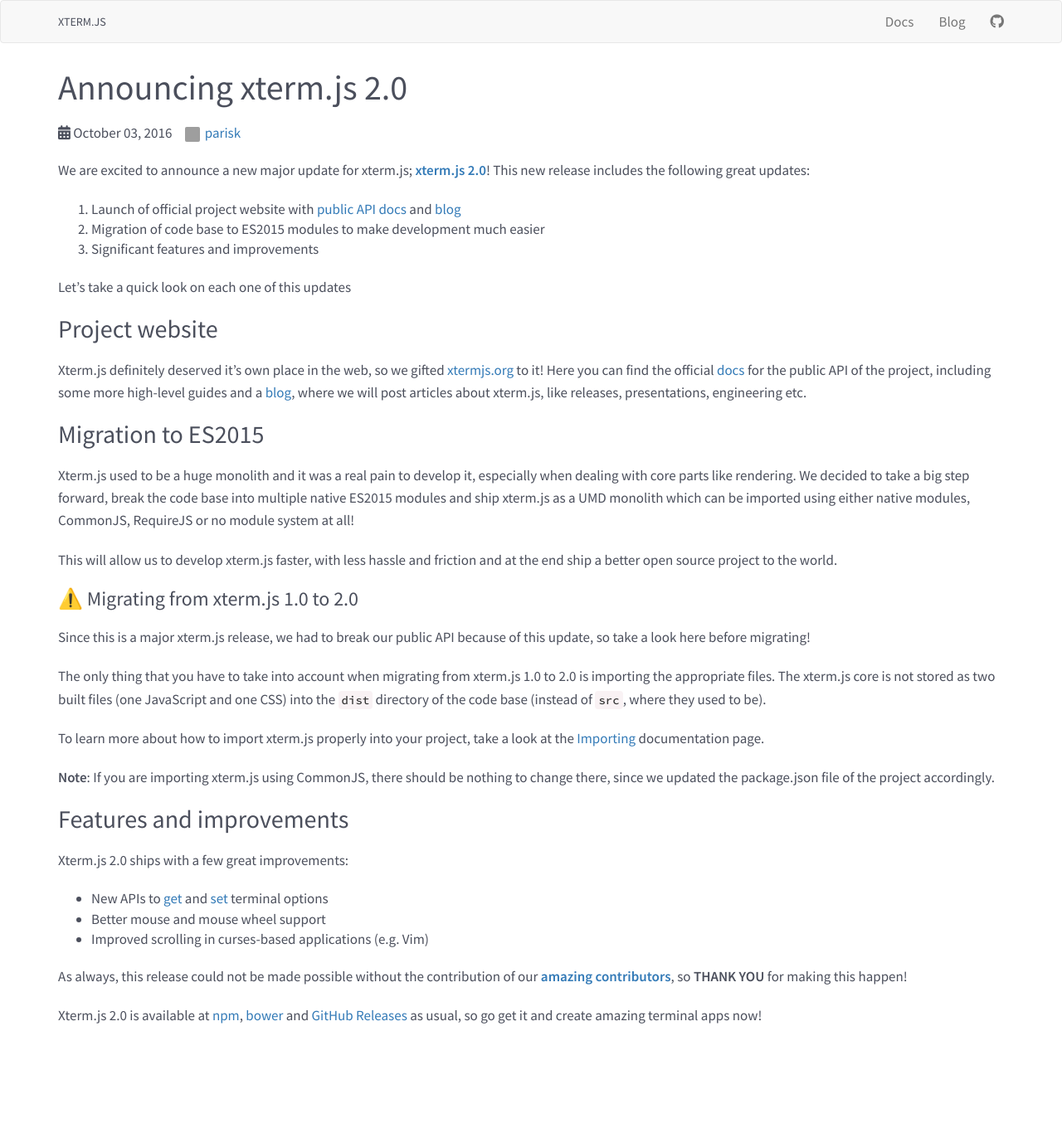
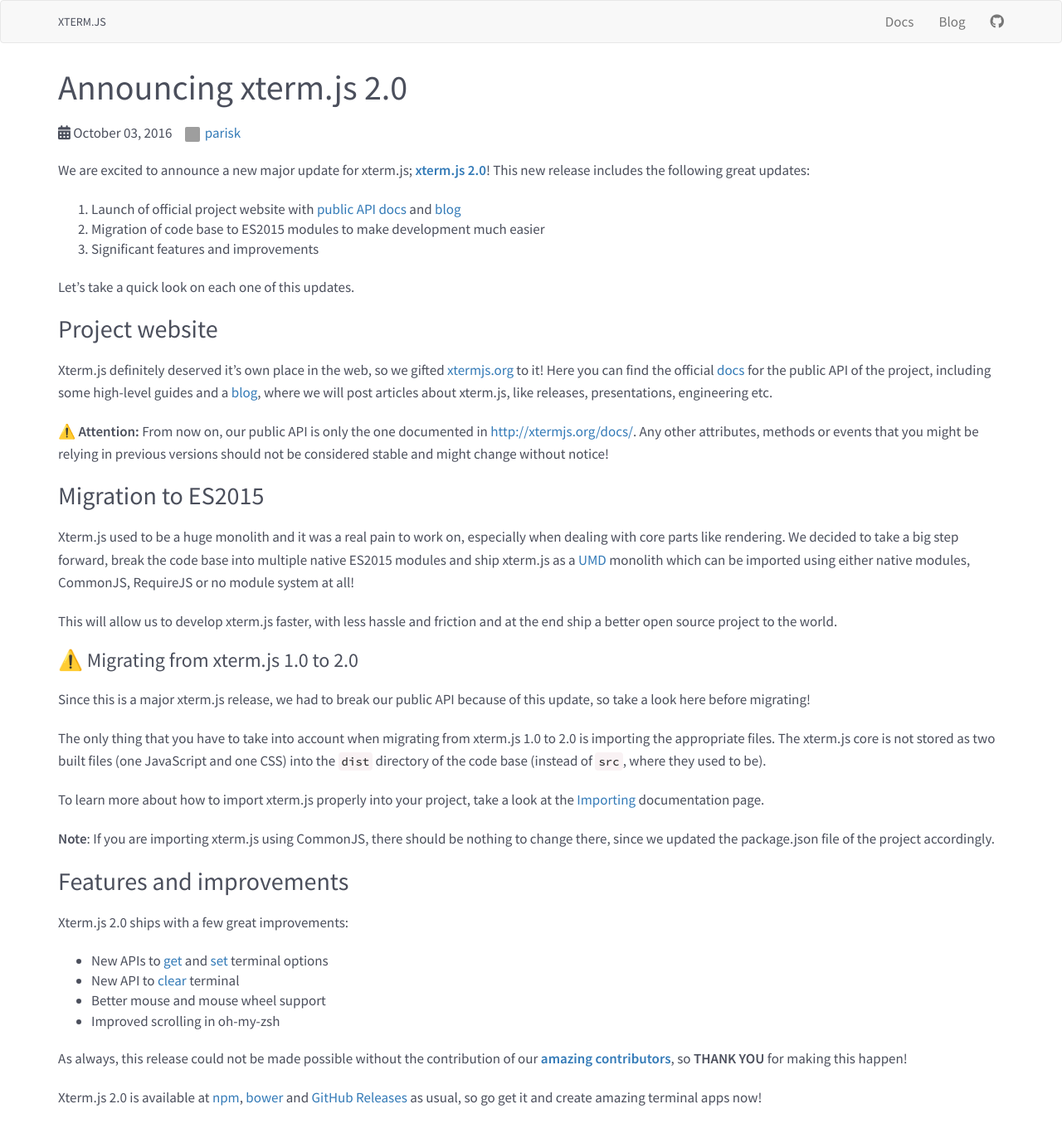
Before and after one commit to xtermjs/xtermjs.org, a Jekyll site: the page built from _posts/2016-10-03-xtermjs-2.0.md, in a window 1280 px wide and 1400 px high. Shown: the top 1372 px of the window at 83% size. Built offline with Jekyll 4.4.1, drawn with Linux system fonts in a browser that asks for light colours; nearby versions of some CDN libraries; grey boxes are pictures that could not be loaded.

Commit message:
Improve article

```diff
--- a/_posts/2016-10-03-xtermjs-2.0.md
+++ b/_posts/2016-10-03-xtermjs-2.0.md
@@ -10,13 +10,15 @@
 2. Migration of code base to ES2015 modules to make development much easier
 3. Significant features and improvements
 
-Let's take a quick look on each one of this updates
+Let's take a quick look on each one of this updates.
 
 ## Project website
-Xterm.js definitely deserved it's own place in the web, so we gifted [xtermjs.org](http://xtermjs.org) to it! Here you can find the official [docs](/docs/) for the public API of the project, including some more high-level guides and a [blog](/blog/), where we will post articles about xterm.js, like releases, presentations, engineering etc.
+Xterm.js definitely deserved it's own place in the web, so we gifted [xtermjs.org](http://xtermjs.org) to it! Here you can find the official [docs](/docs/) for the public API of the project, including some high-level guides and a [blog](/blog/), where we will post articles about xterm.js, like releases, presentations, engineering etc.
+
+**⚠️  Attention:** From now on, our public API is only the one documented in [http://xtermjs.org/docs/](http://xtermjs.org/docs/). Any other attributes, methods or events that you might be relying in previous versions should not be considered stable and might change without notice!
 
 ## Migration to ES2015
-Xterm.js used to be a huge monolith and it was a real pain to develop it, especially when dealing with core parts like rendering. We decided to take a big step forward, break the code base into multiple native ES2015 modules and ship xterm.js as a UMD monolith which can be imported using either native modules, CommonJS, RequireJS or no module system at all!
+Xterm.js used to be a huge monolith and it was a real pain to work on, especially when dealing with core parts like rendering. We decided to take a big step forward, break the code base into multiple native ES2015 modules and ship xterm.js as a [UMD](https://github.com/umdjs/umd) monolith which can be imported using either native modules, CommonJS, RequireJS or no module system at all!
 
 This will allow us to develop xterm.js faster, with less hassle and friction and at the end ship a better open source project to the world.
 
@@ -33,8 +35,9 @@
 Xterm.js 2.0 ships with a few great improvements:
 
 - New APIs to [get](http://xtermjs.org/docs/api/Terminal/#getoptionkey) and [set](http://xtermjs.org/docs/api/Terminal/#setoptionkey-value) terminal options
+- New API to [clear](http://xtermjs.org/docs/api/Terminal/#clear) terminal
 - Better mouse and mouse wheel support
-- Improved scrolling in curses-based applications (e.g. Vim)
+- Improved scrolling in oh-my-zsh
 
 As always, this release could not be made possible without the contribution of our [**amazing contributors**](https://github.com/sourcelair/xterm.js/blob/2.0.1/AUTHORS), so **THANK YOU** for making this happen!
 
```
